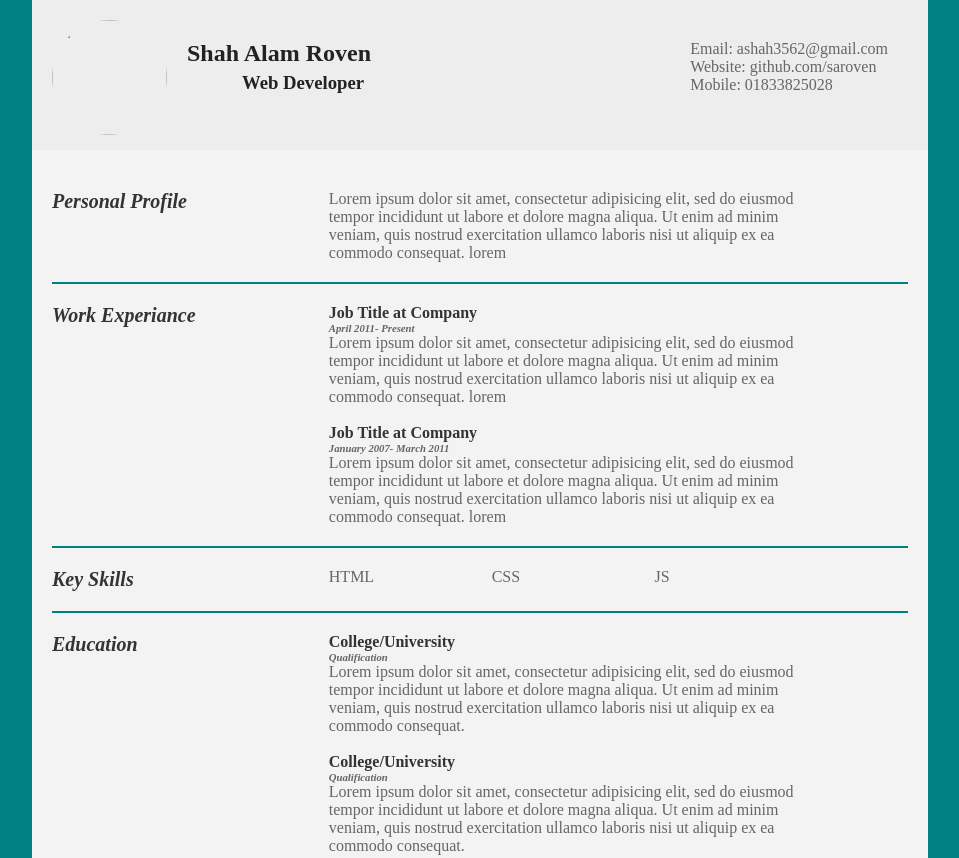
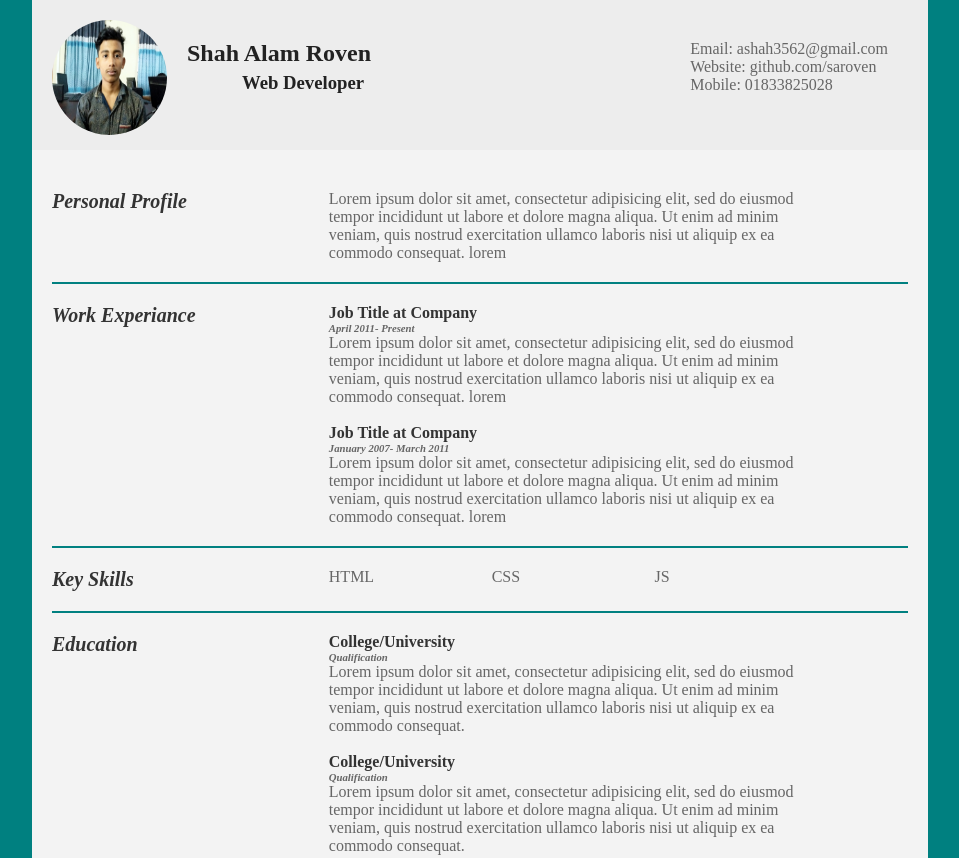
Before and after one commit to saroven/saroven-cv, a plain HTML site: page index.html in a window 1280 px wide. Shown: the top 858 px of the page, without its empty margins (160-1119 px from the left). Drawn offline with Linux system fonts and the light colour scheme.

Commit message:
added img file

```diff
--- a/index.html
+++ b/index.html
@@ -10,7 +10,7 @@
 <body>
  <header>
  	<div class="header-left">
- 		<img src="img/roven.jpg">
+ 		<img src="roven.jpg">
  		<div>
  			<h2>Shah Alam Roven</h2>
  			<h3>Web Developer</h3>
```
Also changed, not shown: Roven.jpg (added), 1 other file.
